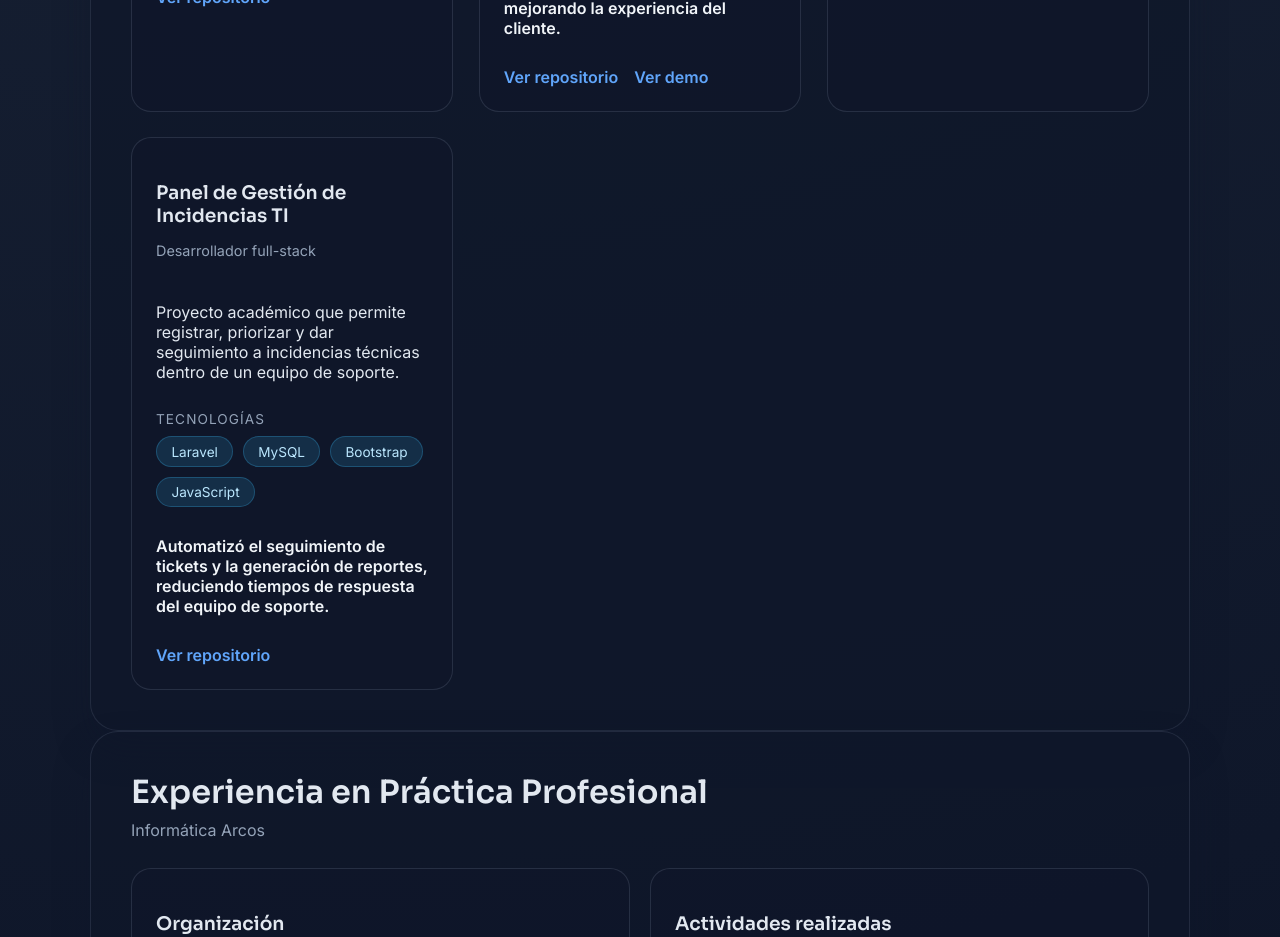
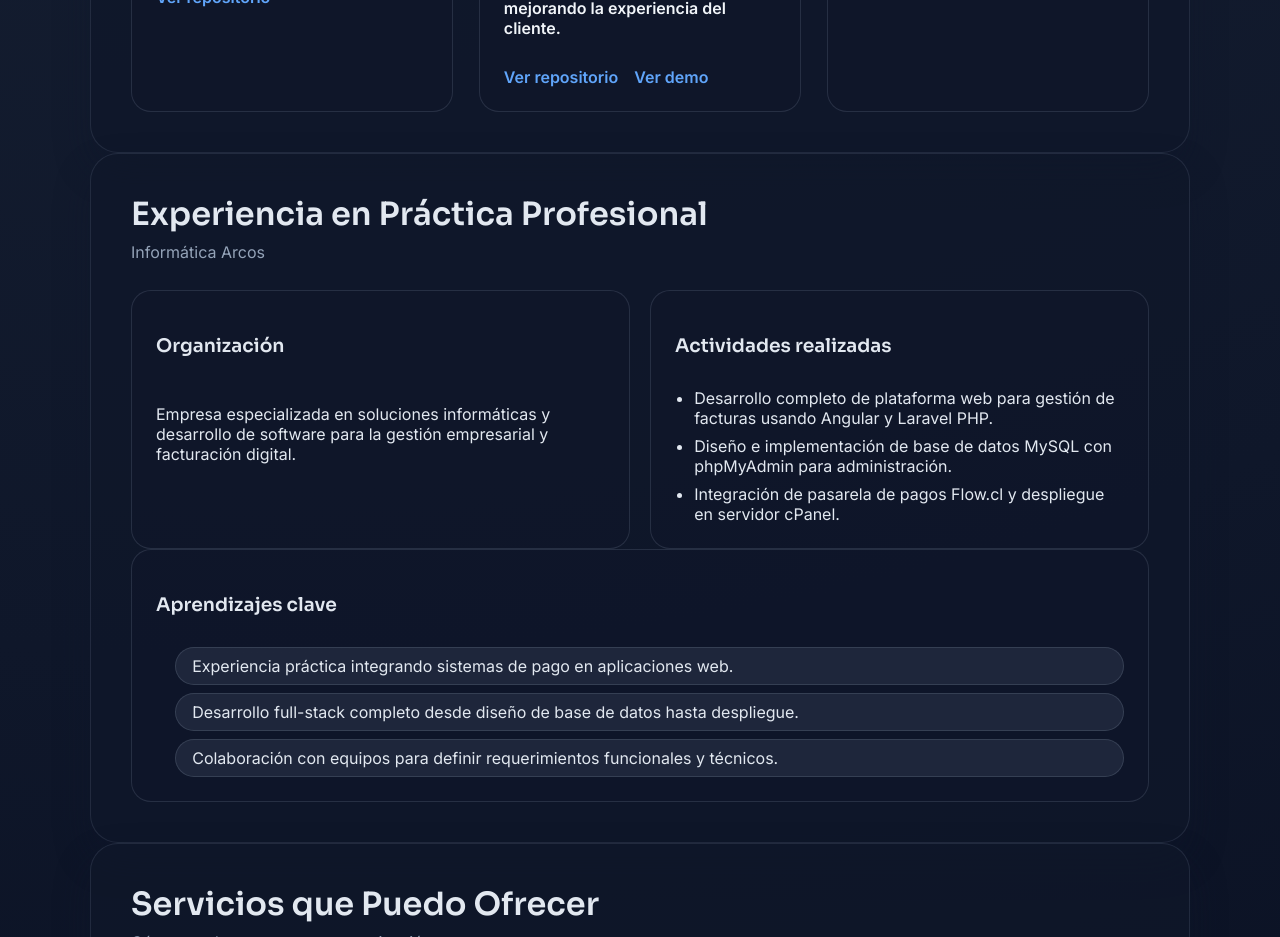
Before and after one commit to Nelsutro/Portafolio, a React (Create React App) app in the folder portfolio/: page / in a window 1280 px wide. Shown: the part 3100-4037 px from the top of the page. Built offline with nearby package versions, Linux system fonts and the light colour scheme.

Commit message:
feat: Eliminar proyecto de Panel de Gestión de Incidencias TI del perfil

```diff
--- a/portfolio/src/data/profile.js
+++ b/portfolio/src/data/profile.js
@@ -140,19 +140,6 @@ const profile = {
           repo: '',
           demo: ''
         }
-      },
-      {
-        name: 'Panel de Gestión de Incidencias TI',
-        description:
-          'Proyecto académico que permite registrar, priorizar y dar seguimiento a incidencias técnicas dentro de un equipo de soporte.',
-        technologies: ['Laravel', 'MySQL', 'Bootstrap', 'JavaScript'],
-        role: 'Desarrollador full-stack',
-        impact:
-          'Automatizó el seguimiento de tickets y la generación de reportes, reduciendo tiempos de respuesta del equipo de soporte.',
-        links: {
-          repo: 'https://github.com/Nelsutro/ticketing-system',
-          demo: ''
-        }
       }
     ]
   },
```
